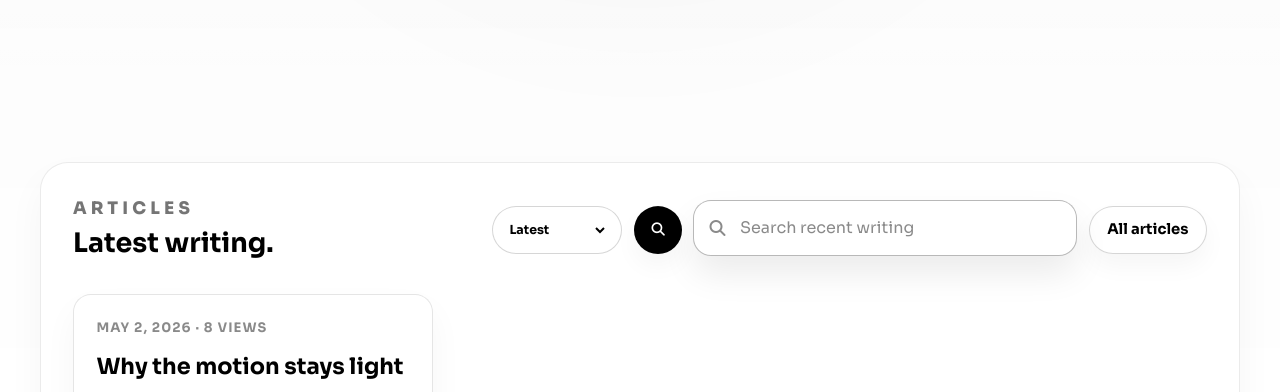
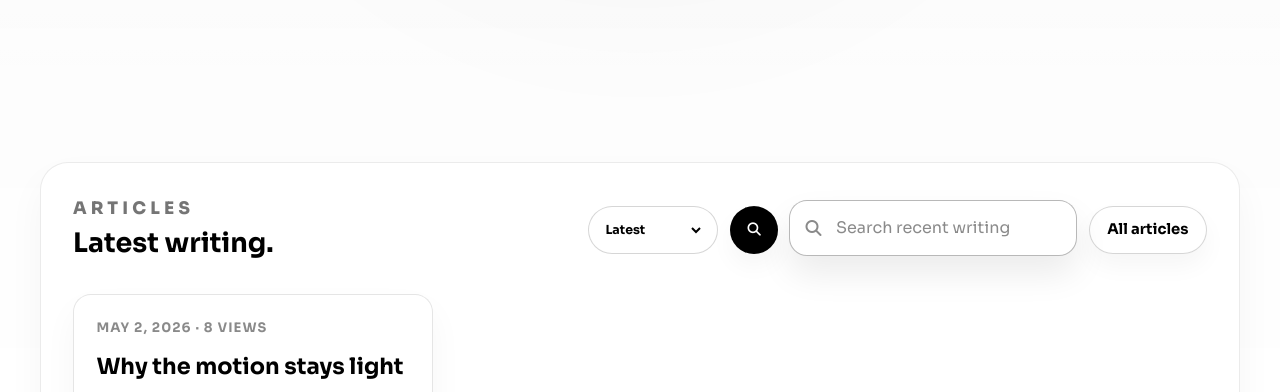
Before and after one commit to koajsj/orianblog, a plain HTML site: page index.html in a window 1280 px wide. Both pictures are taken after a click on the button 1040 px from the left and 606 px from the top of the page. Shown: the part 372-764 px from the top of the page. Drawn offline with Linux system fonts and the light colour scheme.

Commit message:
style(search): reduce expanded home search width

```diff
--- a/css/style.css
+++ b/css/style.css
@@ -686,7 +686,7 @@ body.is-scrolled .navbar {
 }
 
 .articles-search-inline {
-    width: min(24rem, 46vw);
+    width: min(18rem, 34vw);
 }
 
 .articles-home-search:not(.is-open) .articles-search-inline {
```
